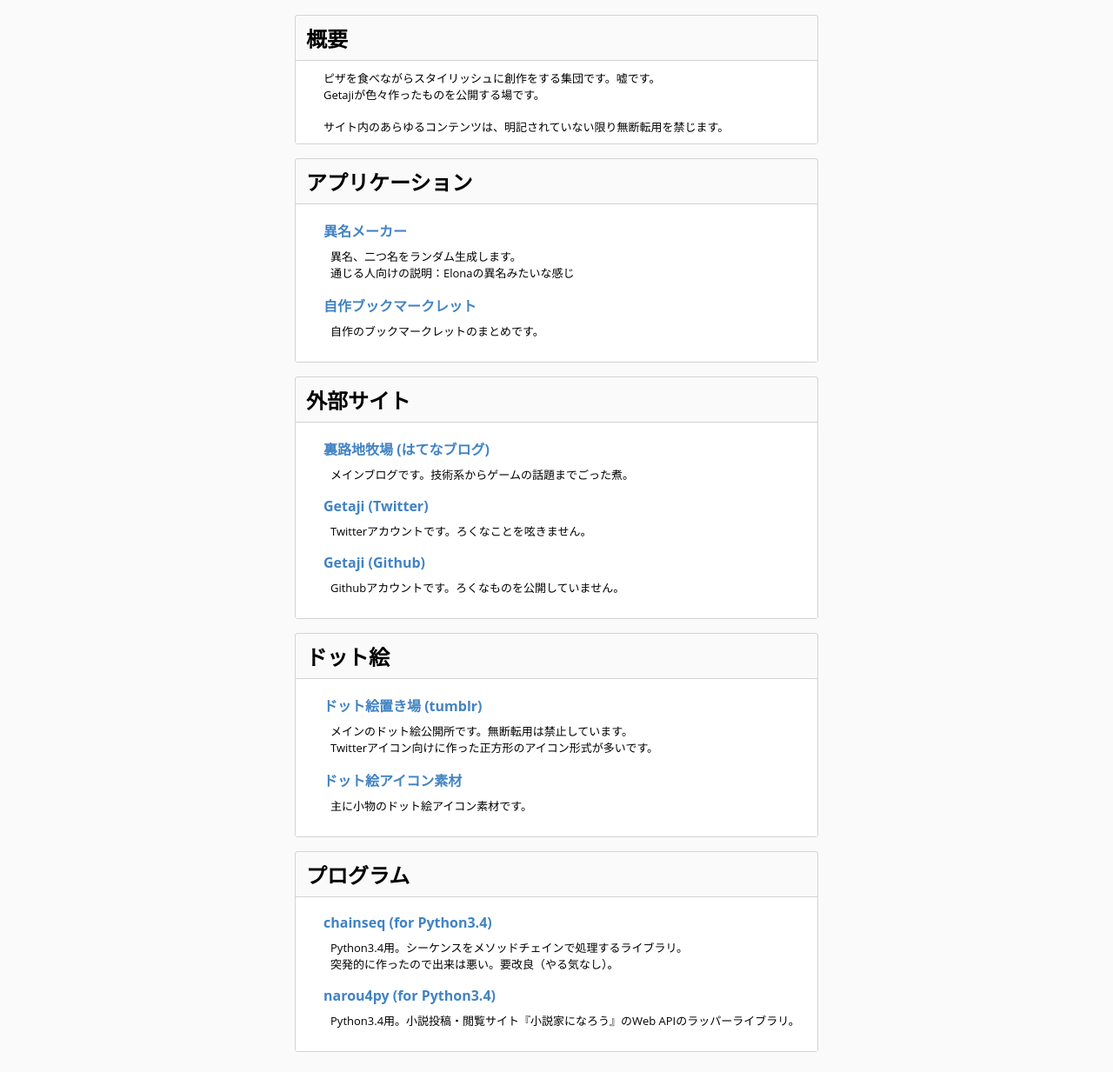
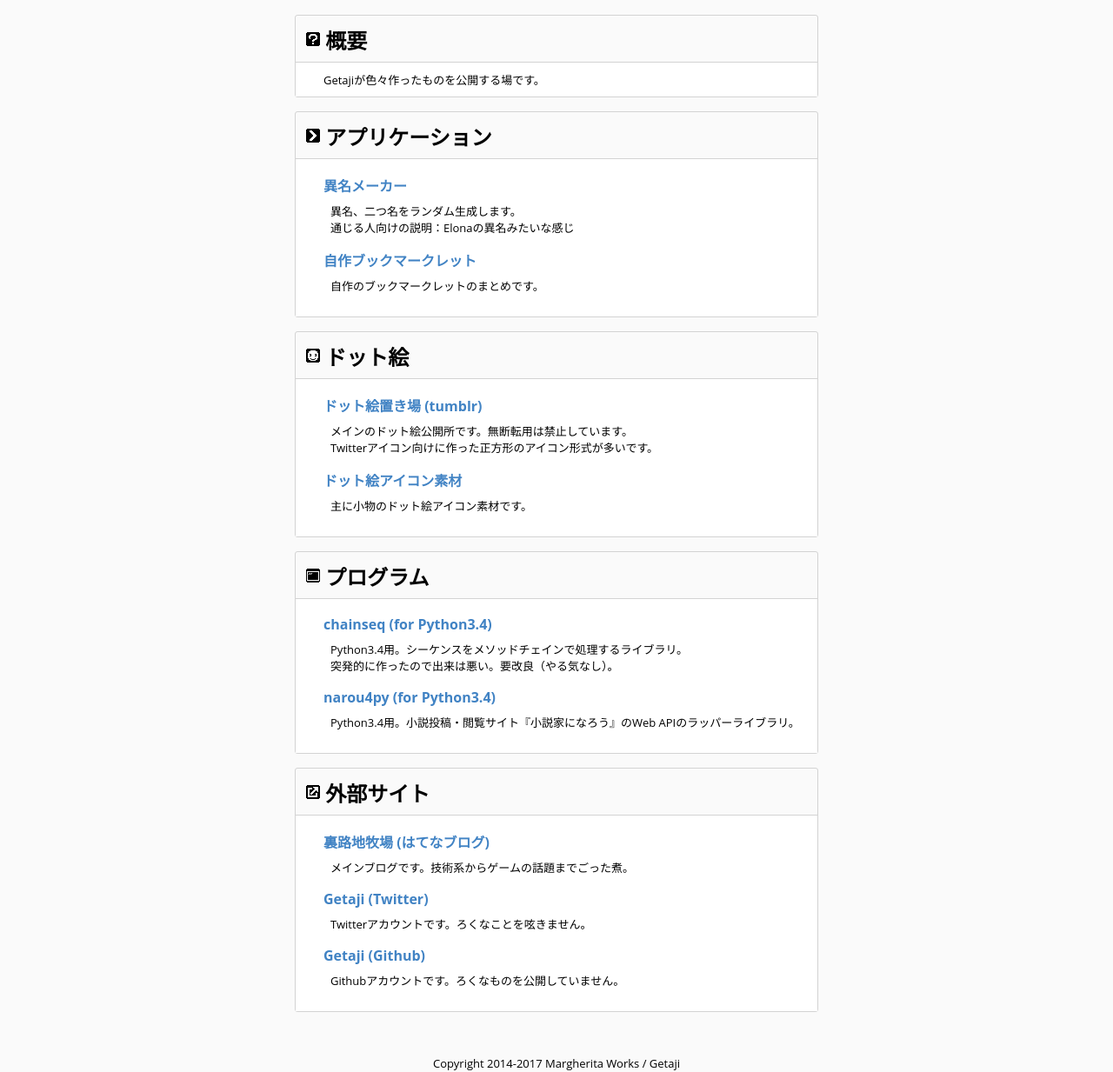
Before and after one commit to Getaji/getaji.github.io, a plain HTML site: page index.html in a window 1280 px wide. Shown: the part 67-1300 px from the top of the page at 87% size. Drawn offline with Linux system fonts and the light colour scheme.

Commit message:
[change]インデックスページを改修。大幅な変更はなし。

```diff
--- a/index.css
+++ b/index.css
@@ -33,6 +33,10 @@ body {
   border-bottom: 1px solid lightgray;
 }
 
+.section-title>* {
+  vertical-align: middle;
+}
+
 .section-contents {
   padding: 10px 0px 10px 32px;
   background-color: white;
--- a/index.html
+++ b/index.html
@@ -10,18 +10,17 @@
   <div id="contents">
     <div id="section-about" class="section">
       <div class="section-title">
-        概要
+        <img class="section-title-icon" src="img/question_black_x16.gif">
+        <span>概要</span>
       </div>
       <div class="section-contents">
-        ピザを食べながらスタイリッシュに創作をする集団です。嘘です。<br />
-        Getajiが色々作ったものを公開する場です。<br />
-        <br />
-        サイト内のあらゆるコンテンツは、明記されていない限り無断転用を禁じます。
+        Getajiが色々作ったものを公開する場です。
       </div>
     </div>
     <div id="section-apps" class="section">
       <div class="section-title">
-        アプリケーション
+        <img class="section-title-icon" src="img/application_black_x16.gif">
+        <span>アプリケーション</span>
       </div>
       <div class="section-contents">
         <div class="section-contents-item">
@@ -43,9 +42,64 @@
         </div>
       </div>
     </div>
+    <div id="section-dotpicts" class="section">
+      <div class="section-title">
+        <img class="section-title-icon" src="img/smile_black_x16.gif">
+        <span>ドット絵</span>
+      </div>
+      <div class="section-contents">
+        <div class="section-contents-item">
+          <div class="title">
+            <a href="http://getaji.tumblr.com">ドット絵置き場 (tumblr)</a>
+          </div>
+          <div class="desc">
+            メインのドット絵公開所です。無断転用は禁止しています。<br />
+            Twitterアイコン向けに作った正方形のアイコン形式が多いです。
+          </div>
+        </div>
+        <div class="section-contents-item">
+          <div class="title">
+            <a href="doticonmaterials/index.html">ドット絵アイコン素材</a>
+          </div>
+          <div class="desc">
+            主に小物のドット絵アイコン素材です。
+          </div>
+        </div>
+      </div>
+    </div>
+    <div id="section-programs" class="section">
+      <div class="section-title">
+        <img class="section-title-icon" src="img/console_black_x16.gif">
+        <span>プログラム</span>
+      </div>
+      <div class="section-contents">
+        <div class="section-contents-item">
+          <div class="title">
+            <a href="https://gist.github.com/Getaji/7720a57581089c7e816a">
+              chainseq (for Python3.4)
+            </a>
+          </div>
+          <div class="desc">
+            Python3.4用。シーケンスをメソッドチェインで処理するライブラリ。<br />
+            突発的に作ったので出来は悪い。要改良（やる気なし）。
+          </div>
+        </div>
+        <div class="section-contents-item">
+          <div class="title">
+            <a href="https://gist.github.com/Getaji/96412eee22fe960ba2dc">
+              narou4py (for Python3.4)
+            </a>
+          </div>
+          <div class="desc">
+            Python3.4用。小説投稿・閲覧サイト『小説家になろう』のWeb APIのラッパーライブラリ。<br />
+          </div>
+        </div>
+      </div>
+    </div>
     <div id="section-websites" class="section">
       <div class="section-title">
-        外部サイト
+        <img class="section-title-icon" src="img/export_black_x16.gif">
+        <span>外部サイト</span>
       </div>
       <div class="section-contents">
         <div class="section-contents-item">
@@ -74,59 +128,7 @@
         </div>
       </div>
     </div>
-    <div id="section-dotpicts" class="section">
-      <div class="section-title">
-        ドット絵
-      </div>
-      <div class="section-contents">
-        <div class="section-contents-item">
-          <div class="title">
-            <a href="http://getaji.tumblr.com">ドット絵置き場 (tumblr)</a>
-          </div>
-          <div class="desc">
-            メインのドット絵公開所です。無断転用は禁止しています。<br />
-            Twitterアイコン向けに作った正方形のアイコン形式が多いです。
-          </div>
-        </div>
-        <div class="section-contents-item">
-          <div class="title">
-            <a href="doticonmaterials/index.html">ドット絵アイコン素材</a>
-          </div>
-          <div class="desc">
-            主に小物のドット絵アイコン素材です。
-          </div>
-        </div>
-      </div>
-    </div>
-    <div id="section-programs" class="section">
-      <div class="section-title">
-        プログラム
-      </div>
-      <div class="section-contents">
-        <div class="section-contents-item">
-          <div class="title">
-            <a href="https://gist.github.com/Getaji/7720a57581089c7e816a">
-              chainseq (for Python3.4)
-            </a>
-          </div>
-          <div class="desc">
-            Python3.4用。シーケンスをメソッドチェインで処理するライブラリ。<br />
-            突発的に作ったので出来は悪い。要改良（やる気なし）。
-          </div>
-        </div>
-        <div class="section-contents-item">
-          <div class="title">
-            <a href="https://gist.github.com/Getaji/96412eee22fe960ba2dc">
-              narou4py (for Python3.4)
-            </a>
-          </div>
-          <div class="desc">
-            Python3.4用。小説投稿・閲覧サイト『小説家になろう』のWeb APIのラッパーライブラリ。<br />
-          </div>
-        </div>
-      </div>
-    </div>
   </div>
-  <footer>Copyright 2014-2016 Margherita Works / Getaji</footer>
+  <footer>Copyright 2014-2017 Margherita Works / Getaji</footer>
 </body>
 </html>
```
Also changed, not shown: img/application_black_x16.gif (added), img/console_black_x16.gif (added), img/export_black_x16.gif (added), img/question_black_x16.gif (added), img/smile_black_x16.gif (added).
